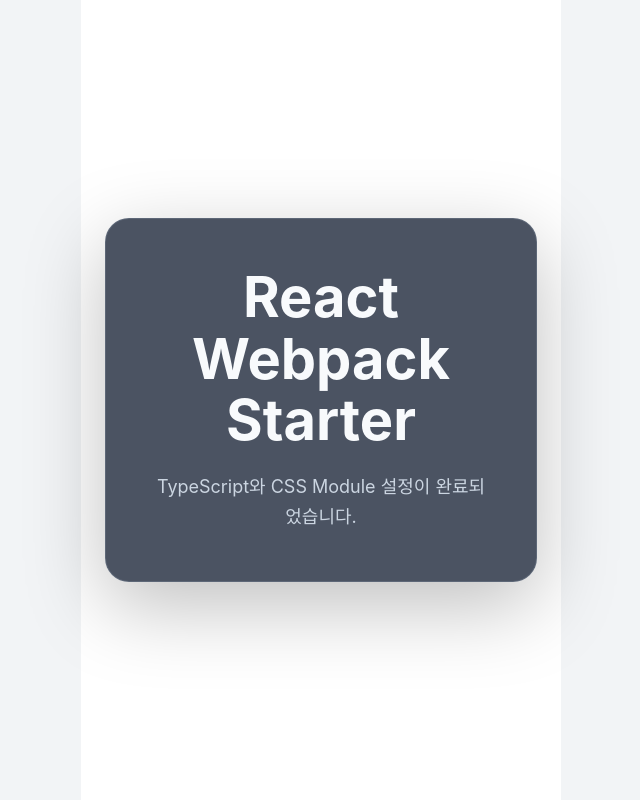
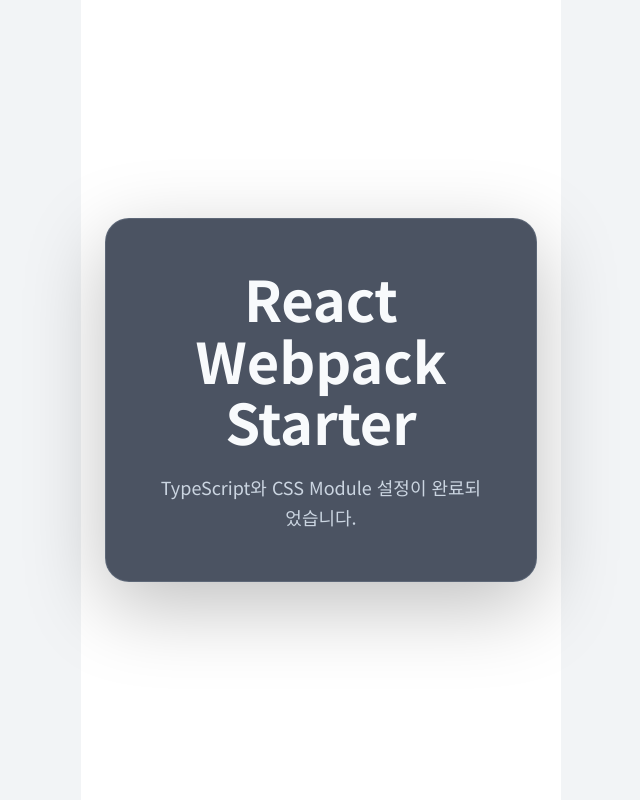
Before and after one commit to timosean/Hodl2Earn, a React (Vite) app: page / in a window 1280 px wide. Shown: the whole page, without its empty margins (319-959 px from the left). Built offline with nearby package versions, Linux system fonts and the light colour scheme; what overlay-kit would draw is missing.

Commit message:
style: 전역 폰트를 Noto Sans KR로 변경

```diff
--- a/public/index.html
+++ b/public/index.html
@@ -4,6 +4,12 @@
     <meta charset="UTF-8" />
     <meta name="viewport" content="width=device-width, initial-scale=1.0" />
     <meta name="description" content="React Webpack TypeScript 스타터" />
+    <link rel="preconnect" href="https://fonts.googleapis.com" />
+    <link rel="preconnect" href="https://fonts.gstatic.com" crossorigin />
+    <link
+      href="https://fonts.googleapis.com/css2?family=Noto+Sans+KR:wght@400;500;700&display=swap"
+      rel="stylesheet"
+    />
     <title>Hodl2Earn</title>
   </head>
   <body>
--- a/src/styles/tokens.scss
+++ b/src/styles/tokens.scss
@@ -24,7 +24,7 @@
   --radius-20: 20px;
   --radius-24: 24px;
 
-  --font-family-base: Inter, ui-sans-serif, system-ui, -apple-system,
+  --font-family-base: "Noto Sans KR", ui-sans-serif, system-ui, -apple-system,
     BlinkMacSystemFont, "Segoe UI", sans-serif;
   --font-size-caption: 12px;
   --font-size-body: 16px;
```
